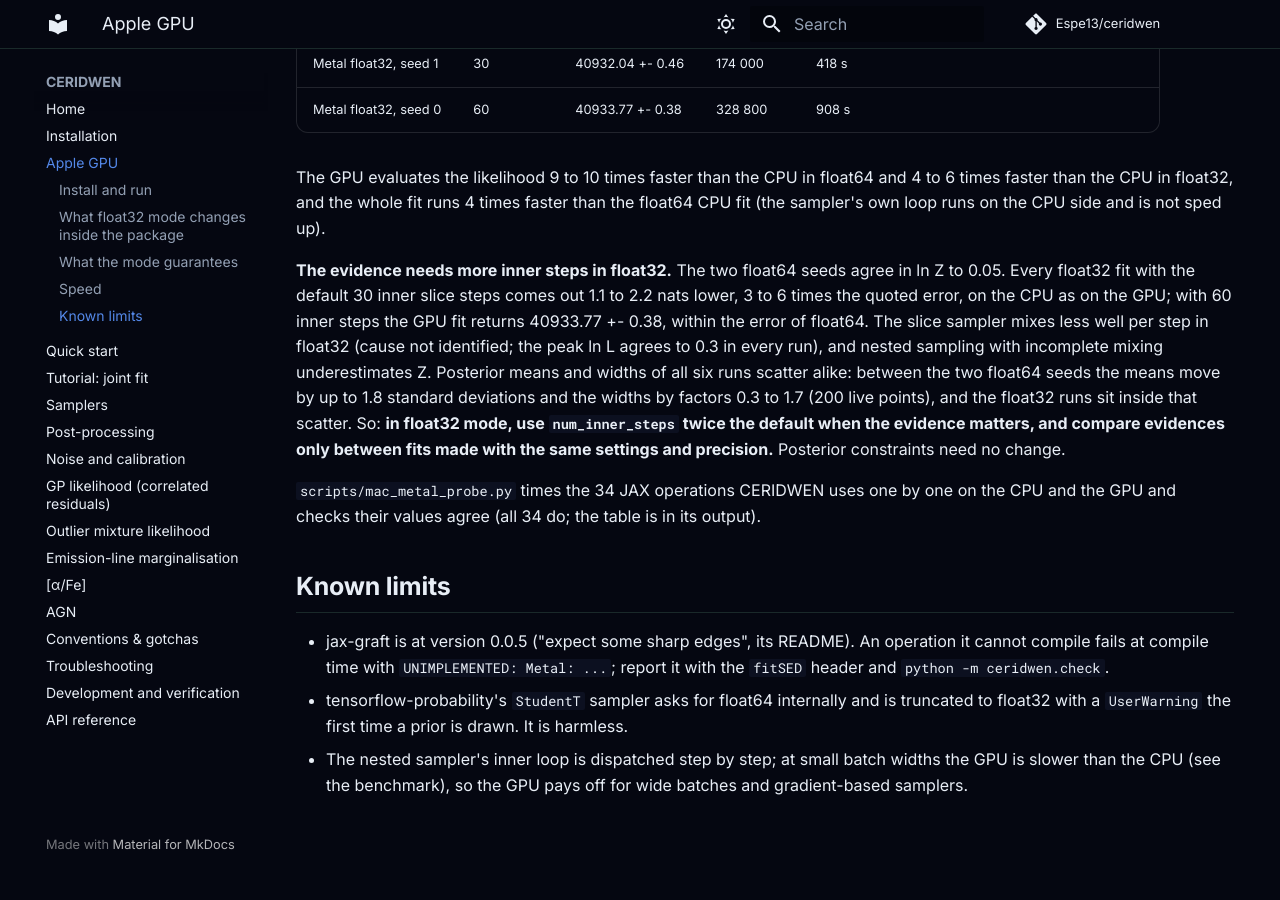
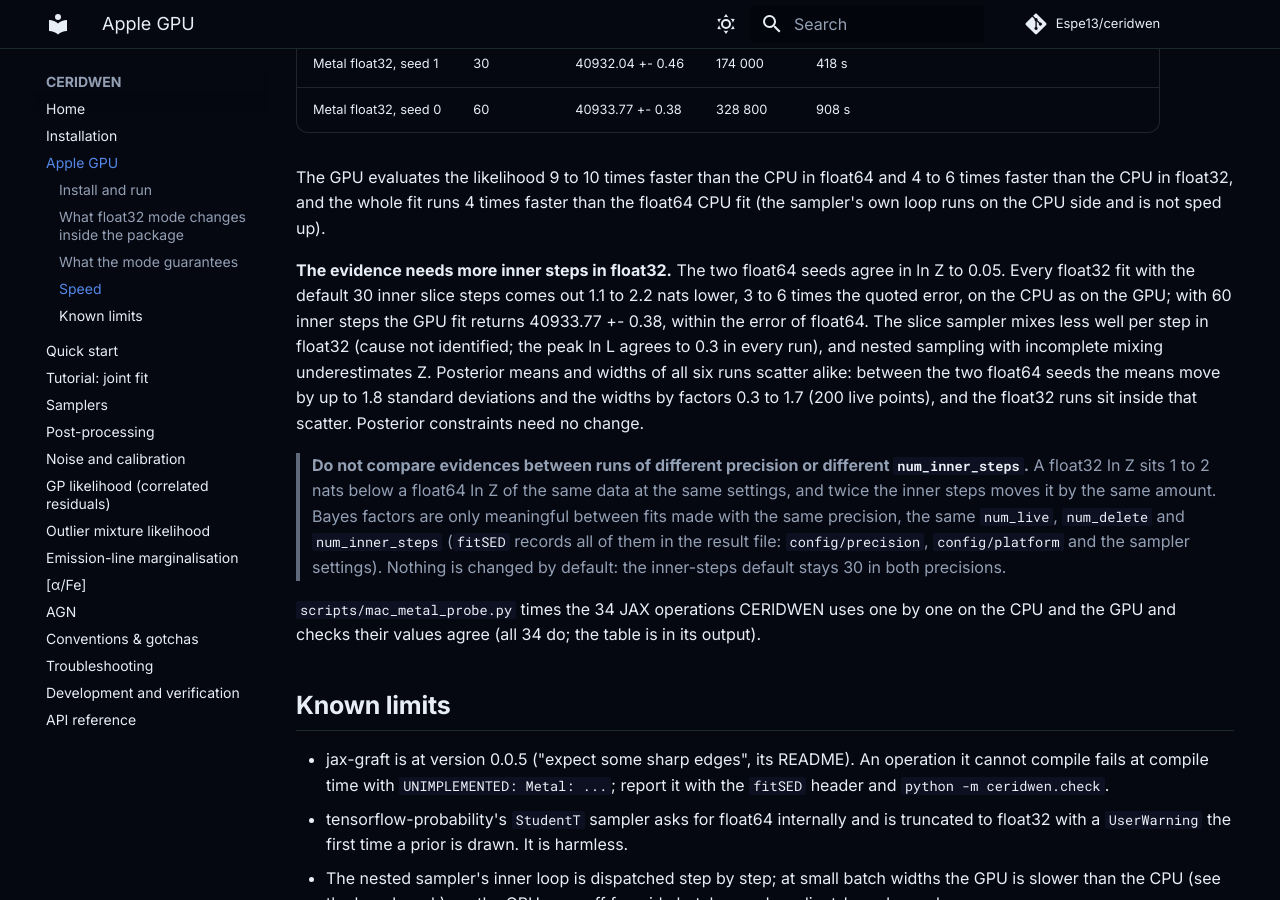
Before and after one commit to Espe13/ceridwen, an MkDocs documentation site: the page built from docs/mac_gpu.md, in a window 1280 px wide and 900 px high, scrolled down 3290 px. Built offline with MkDocs 1.6.1 and Material for MkDocs 9.7.7, drawn with Linux system fonts in a browser that asks for light colours; comment, search, counter and statistics services are not loaded; before the commit the page ends 4157 px from its top, so only the background shows below that.

Commit message:
docs: evidences compare only at equal precision and sampler settings
Co-Authored-By: Claude Fable 5.1 <noreply@anthropic.com>

```diff
--- a/docs/mac_gpu.md
+++ b/docs/mac_gpu.md
@@ -141,9 +141,15 @@ per step in float32 (cause not identified; the peak ln L agrees to 0.3 in every
 nested sampling with incomplete mixing underestimates Z. Posterior means and widths of all
 six runs scatter alike: between the two float64 seeds the means move by up to 1.8 standard
 deviations and the widths by factors 0.3 to 1.7 (200 live points), and the float32 runs sit
-inside that scatter. So: **in float32 mode, use `num_inner_steps` twice the default when
-the evidence matters, and compare evidences only between fits made with the same settings
-and precision.** Posterior constraints need no change.
+inside that scatter. Posterior constraints need no change.
+
+> **Do not compare evidences between runs of different precision or different
+> `num_inner_steps`.** A float32 ln Z sits 1 to 2 nats below a float64 ln Z of the same data
+> at the same settings, and twice the inner steps moves it by the same amount. Bayes factors
+> are only meaningful between fits made with the same precision, the same `num_live`,
+> `num_delete` and `num_inner_steps` (`fitSED` records all of them in the result file:
+> `config/precision`, `config/platform` and the sampler settings). Nothing is changed by
+> default: the inner-steps default stays 30 in both precisions.
 
 `scripts/mac_metal_probe.py` times the 34 JAX operations CERIDWEN uses one by one on the CPU
 and the GPU and checks their values agree (all 34 do; the table is in its output).
```
Also changed, not shown: GOTCHAS.md (+5 -0 lines).
